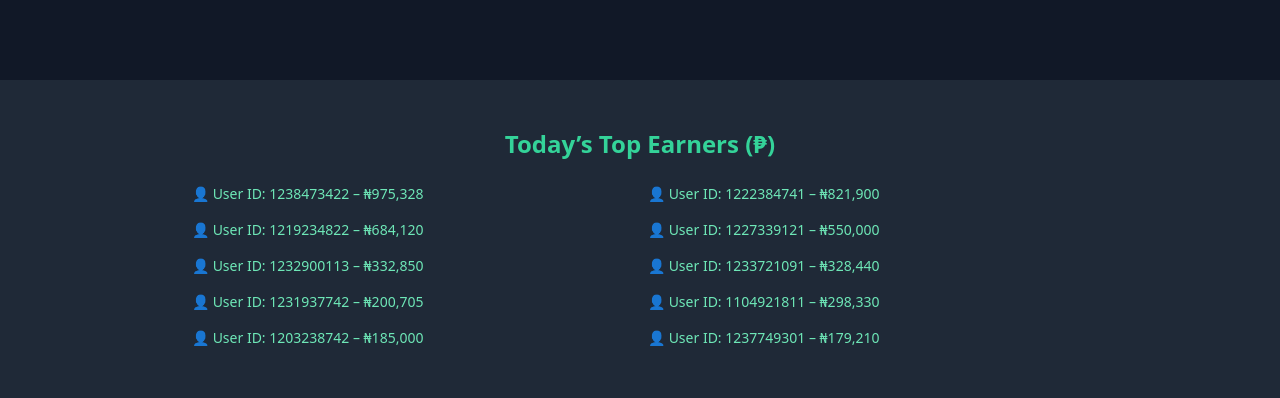
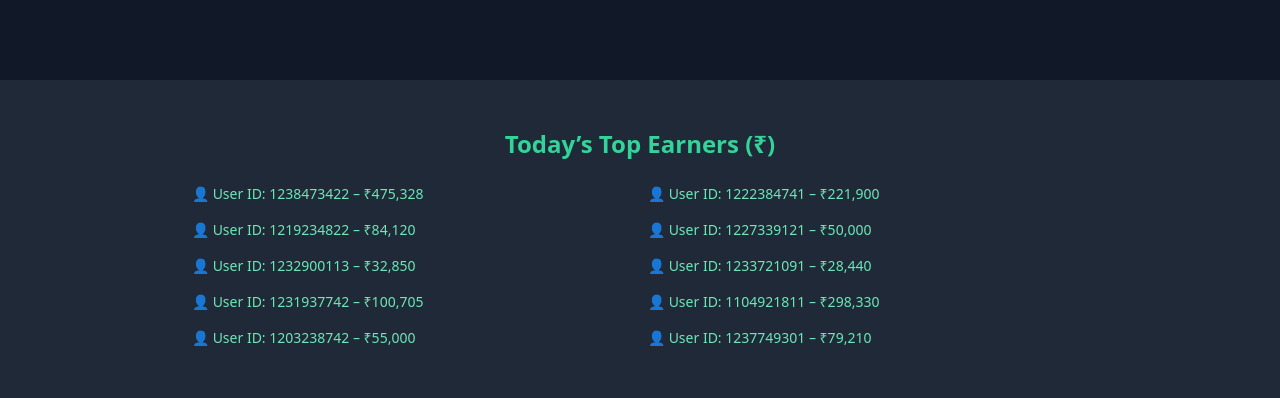
Before and after one commit to kzgnss/HACKBOT-activation, a plain HTML site: page index.html in a window 1280 px wide. Shown: the part 780-1178 px from the top of the page. Drawn offline with nearby package versions, Linux system fonts and the light colour scheme.

Commit message:
Update index.html

```diff
--- a/index.html
+++ b/index.html
@@ -67,18 +67,18 @@
     </section>
 
     <section class="bg-gray-800 py-12 px-6 text-center">
-      <h3 class="text-2xl font-bold text-green-400 mb-6">Today’s Top Earners (₱)</h3>
+      <h3 class="text-2xl font-bold text-green-400 mb-6">Today’s Top Earners (₹)</h3>
       <div class="grid md:grid-cols-2 gap-4 text-left max-w-4xl mx-auto text-sm text-green-300">
-        <p>👤 User ID: 1238473422 – ₦975,328</p>
-        <p>👤 User ID: 1222384741 – ₦821,900</p>
-        <p>👤 User ID: 1219234822 – ₦684,120</p>
-        <p>👤 User ID: 1227339121 – ₦550,000</p>
-        <p>👤 User ID: 1232900113 – ₦332,850</p>
-        <p>👤 User ID: 1233721091 – ₦328,440</p>
-        <p>👤 User ID: 1231937742 – ₦200,705</p>
-        <p>👤 User ID: 1104921811 – ₦298,330</p>
-        <p>👤 User ID: 1203238742 – ₦185,000</p>
-        <p>👤 User ID: 1237749301 – ₦179,210</p>
+        <p>👤 User ID: 1238473422 – ₹475,328</p>
+        <p>👤 User ID: 1222384741 – ₹221,900</p>
+        <p>👤 User ID: 1219234822 – ₹84,120</p>
+        <p>👤 User ID: 1227339121 – ₹50,000</p>
+        <p>👤 User ID: 1232900113 – ₹32,850</p>
+        <p>👤 User ID: 1233721091 – ₹28,440</p>
+        <p>👤 User ID: 1231937742 – ₹100,705</p>
+        <p>👤 User ID: 1104921811 – ₹298,330</p>
+        <p>👤 User ID: 1203238742 – ₹55,000</p>
+        <p>👤 User ID: 1237749301 – ₹79,210</p>
       </div>
     </section>
 
```
